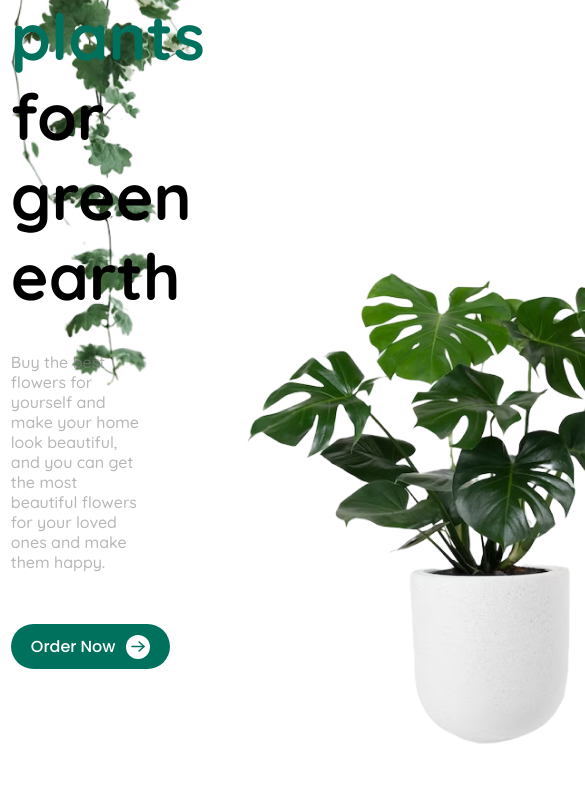
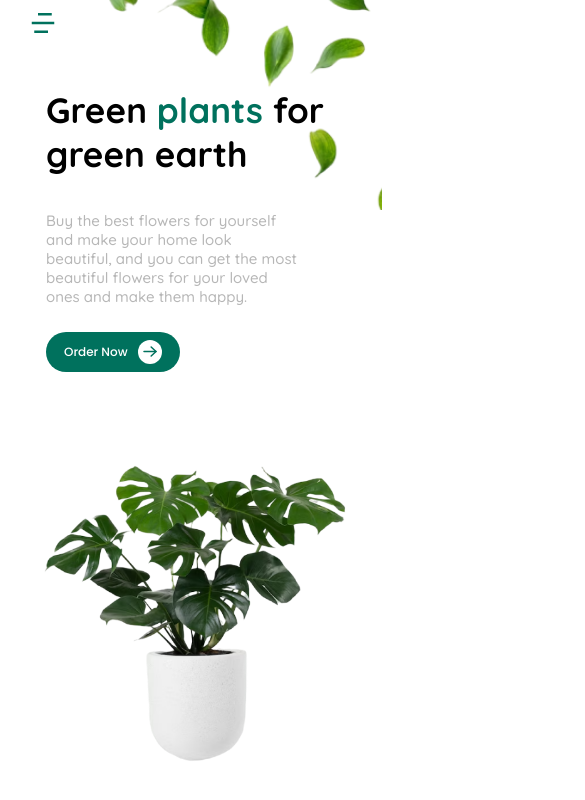
Before and after one commit to XceedZ/greenlight, a plain HTML site: page index.html in a window 390 px wide. Shown: the top 800 px of the page, 585 px wide, since content can reach past the window. Drawn offline with Linux system fonts and the light colour scheme.

Commit message:
fix-responsive1

```diff
--- a/index.html
+++ b/index.html
@@ -40,8 +40,11 @@
                     <path d="M13.1601 7L18 11.5246L13.1601 16.05" stroke="#00715D" stroke-width="1.5" stroke-linecap="round" stroke-linejoin="round"/>
                   </svg>
               </a>
-
       </div>
       <div class="leaf-kanan"><img class="daun-kaananimg" src="/Monstera deliciosa plant in a pot.png" alt=""></div>
+      <div class="navmobile"><svg class="nav-mobile" xmlns="http://www.w3.org/2000/svg" width="30" height="30" viewBox="0 0 30 30" fill="none">
+        <path d="M20 22.5V25H6.25V22.5H20ZM26.25 13.75V16.25H3.75V13.75H26.25ZM23.75 5V7.5H10V5H23.75Z" fill="#00715D"/>
+      </svg></div>
+      <div class="daunterbang"><img src="/Green leaves on white background.png" alt="" srcset=""></div>
 </body>
 </html>
--- a/style.css
+++ b/style.css
@@ -85,8 +85,6 @@ img.daun-kirimg {
 }
 
 .leaf-kanan {
-  max-width: 100%;
-  height: auto;
   margin-left: 60%; /* Geser ke ujung kanan */
   margin-top: -1070px; /* Sesuaikan jarak dari atas sesuai keinginan Anda */
 }
@@ -114,7 +112,15 @@ img.daun-kirimg {
   display: inline-block;
 }
 
-@media only screen and (max-width: 600px) {
+.navmobile {
+  display: none;
+}
+
+.daunterbang {
+  display: none;
+}
+
+@media only screen and (max-width: 768px) {
   .navbar {
     display: none; /* Menyembunyikan navbar pada layar kecil */
   }
@@ -122,4 +128,58 @@ img.daun-kirimg {
   .navbar .icon {
     display: block; /* Menampilkan ikon pada layar kecil */
   }
+  .leaf-kiri {
+display: none;
+  }
+  .text-title {
+    top: 80px;
+    left: 10px;
+    font-size: 35px;
+    max-width: 85%;
+  }
+  .text-title p {
+    font-size: 15px;
+  }
+  .leaf-kanan {
+    position: relative;
+    top: 0;
+    left: 50%;
+    transform: translateX(-50%);
+    text-align: center;
+    margin-left: 0;
+    margin-top: 120px;
+  }
+
+  /* Sesuaikan ukuran gambar .daun-kaananimg */
+  .leaf-kanan img.daun-kaananimg {
+    max-width: none;
+    width: 320px;
+    height: auto;
+    display: block;
+    margin: 0 auto; /* Center the image horizontally */
+  }
+
+  .navmobile {
+    display: block;
+    margin-top: -780px; /* Sesuaikan nilai margin-top sesuai kebutuhan untuk menaikkan elemen */
+    margin-left: 20px;
+  }
+
+  .order-button {
+    padding: 8px 18px;
+    font-size: 12px;
+  }
+
+  .daunterbang {
+    display: block;
+    margin-left: 3%;
+    margin-top: -65px; /* Sesuaikan nilai margin-top sesuai kebutuhan */
+  }
+
+  /* Pemisahan properti untuk .daunterbang */
+  .daunterbang img {
+    max-width: none;
+    width: 100%;
+    height: auto;
+  }
 }
```
Also changed, not shown: Green leaves on white background.png (added).
